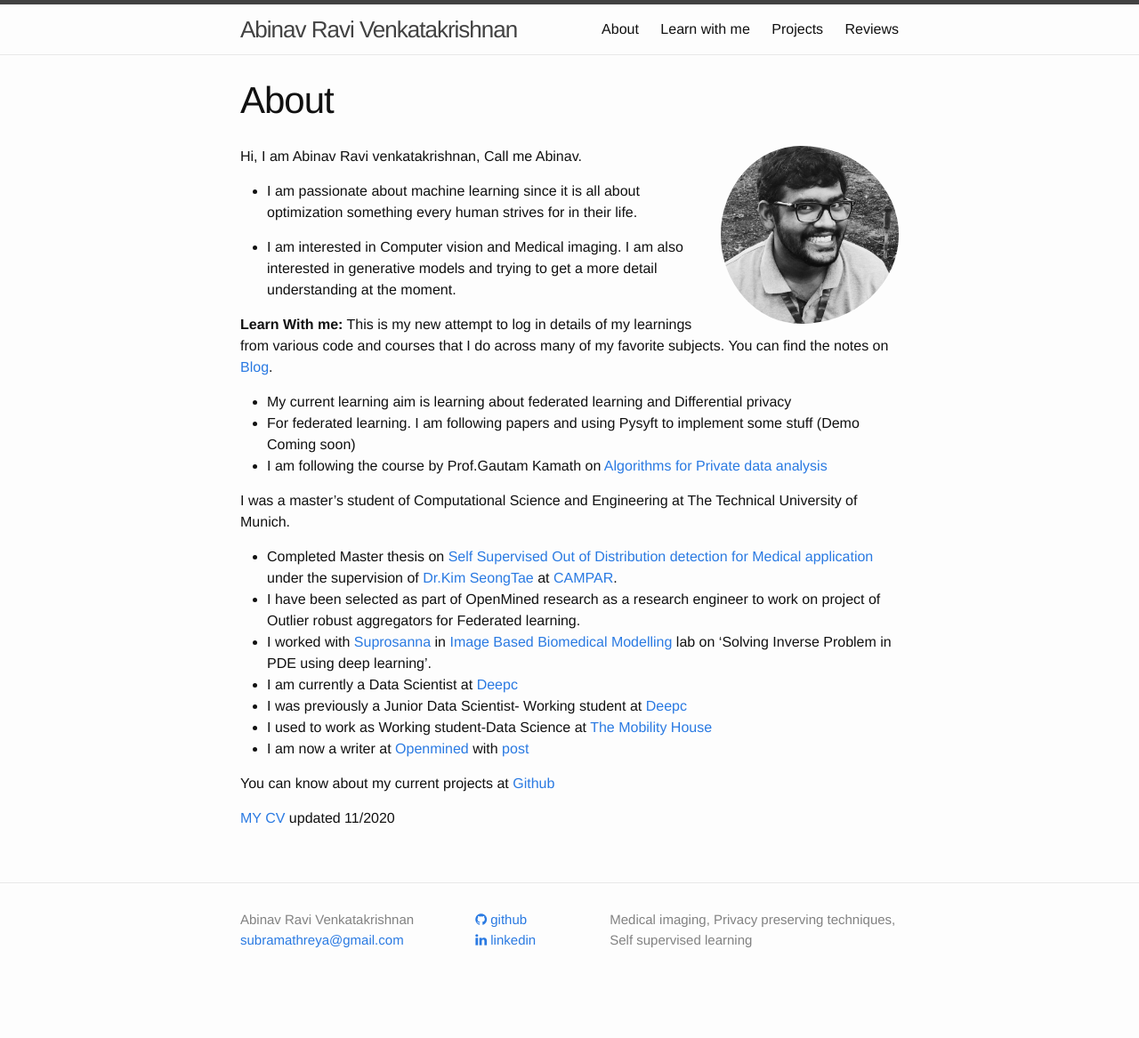
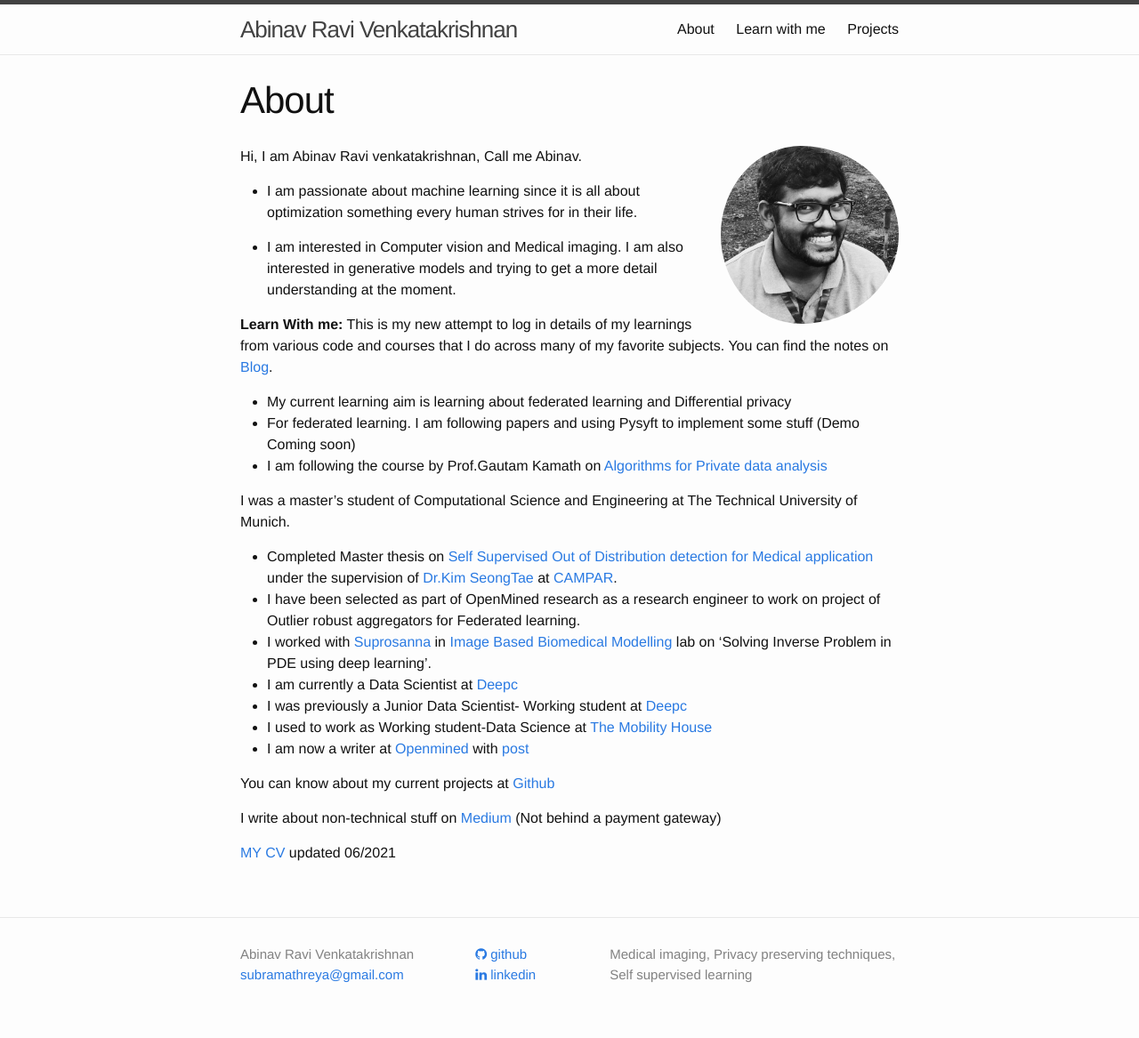
Before and after one commit to AbinavRavi/AbinavRavi.github.io, a Jekyll site: the page built from about.md, in a window 1280 px wide. Shown: the whole page at 89% size. Built offline with Jekyll 4.4.1, drawn with Linux system fonts in a browser that asks for light colours; nearby versions of some CDN libraries; before the commit the page ends 1128 px from its top, so only the background shows below that.

```diff
--- a/about.md
+++ b/about.md
@@ -30,4 +30,6 @@ I was a master's student of Computational Science and Engineering at The Technic
 
 You can know about my current projects at [Github](https://github.com/AbinavRavi)
 
-[MY CV](../resources/Abinavresume.pdf) updated 11/2020
+I write about non-technical stuff on [Medium](https://abinavravi.medium.com/) (Not behind a payment gateway)
+
+[MY CV](../resources/Abinavresume.pdf) updated 06/2021
```
Also changed, not shown: reviews.md (deleted, +0 -6 lines), _posts/Decentralization.markdown (renamed from _posts/2021-05-02-Decentralization.markdown), 1 other file.
